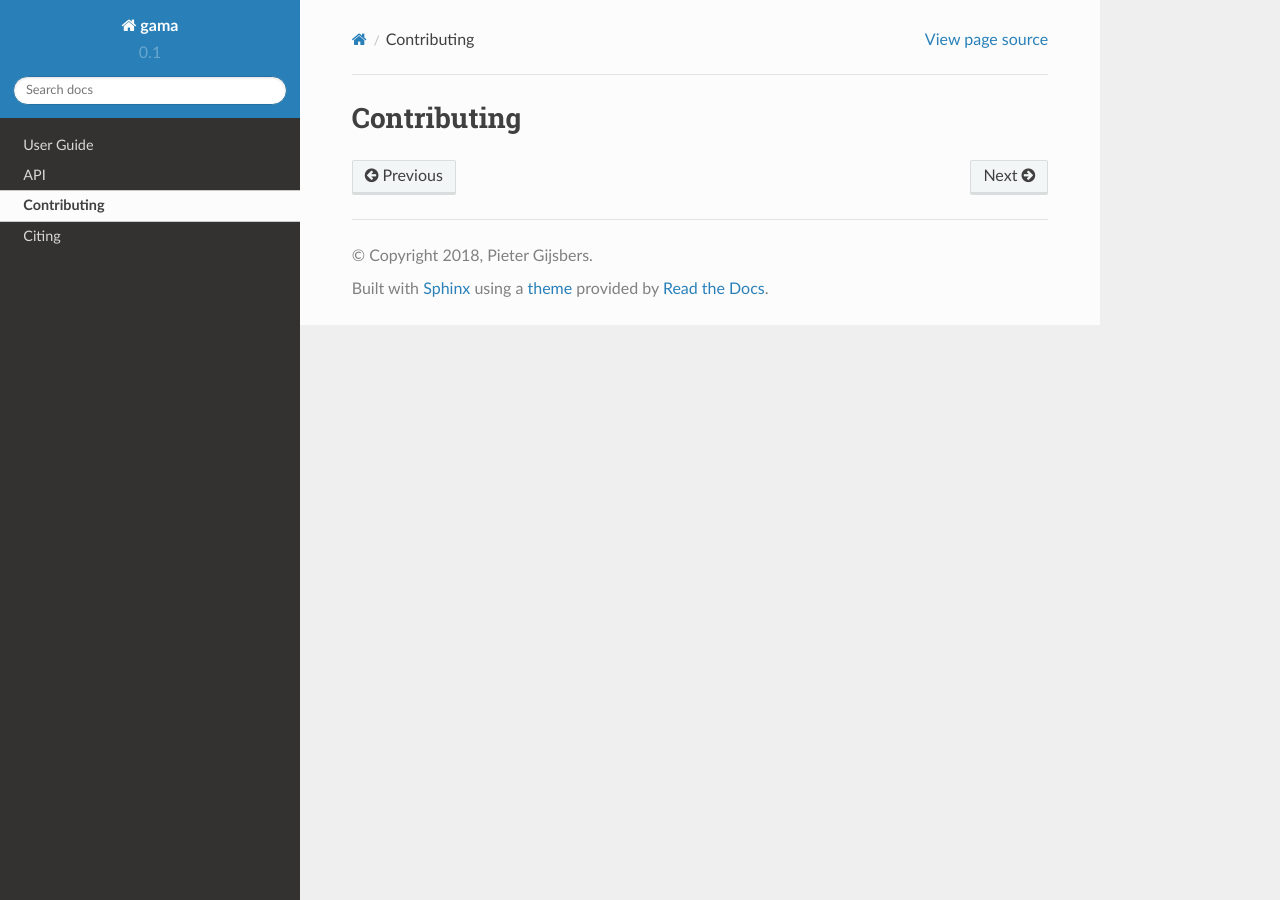
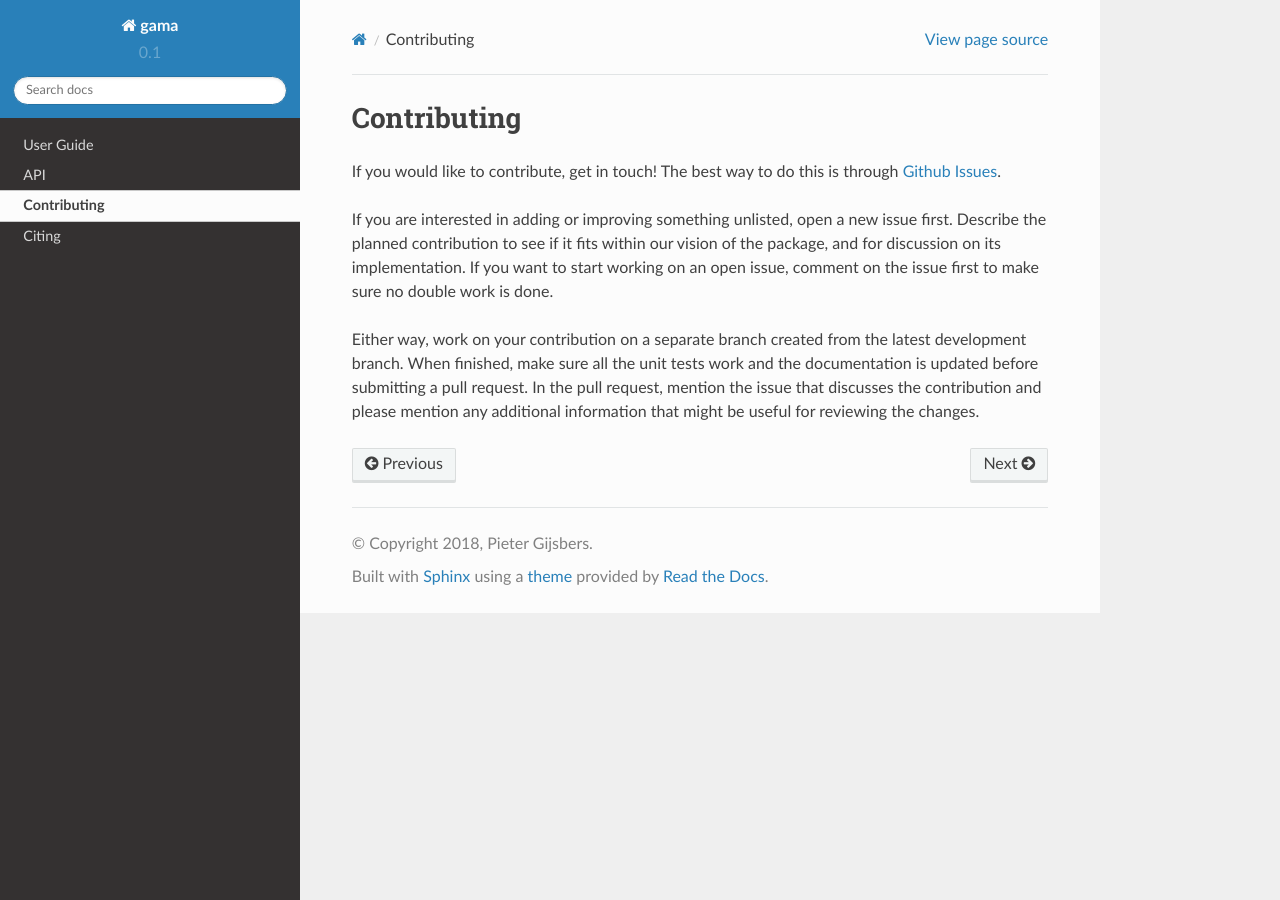
Before and after one commit to openml-labs/gama, a Sphinx documentation site: the page built from docs/source/contributing.rst, in a window 1280 px wide. Built offline with Sphinx 7.4.7 and the Read the Docs theme 2.0.0, drawn with Linux system fonts in a browser that asks for light colours; pages that are not in the unit, such as notebooks, are missing from menus.

Commit message:
Contribution guideline.

```diff
--- a/docs/source/contributing.rst
+++ b/docs/source/contributing.rst
@@ -1,2 +1,15 @@
 Contributing
 ============
+
+If you would like to contribute, get in touch!
+The best way to do this is through `Github Issues <https://github.com/PGijsbers/GAMA/issues>`_.
+
+If you are interested in adding or improving something unlisted, open a new issue first.
+Describe the planned contribution to see if it fits within our vision of the package,
+and for discussion on its implementation.
+If you want to start working on an open issue, comment on the issue first to make sure no double work is done.
+
+Either way, work on your contribution on a separate branch created from the latest development branch.
+When finished, make sure all the unit tests work and the documentation is updated before submitting a pull request.
+In the pull request, mention the issue that discusses the contribution and please mention any additional information
+that might be useful for reviewing the changes.
```
